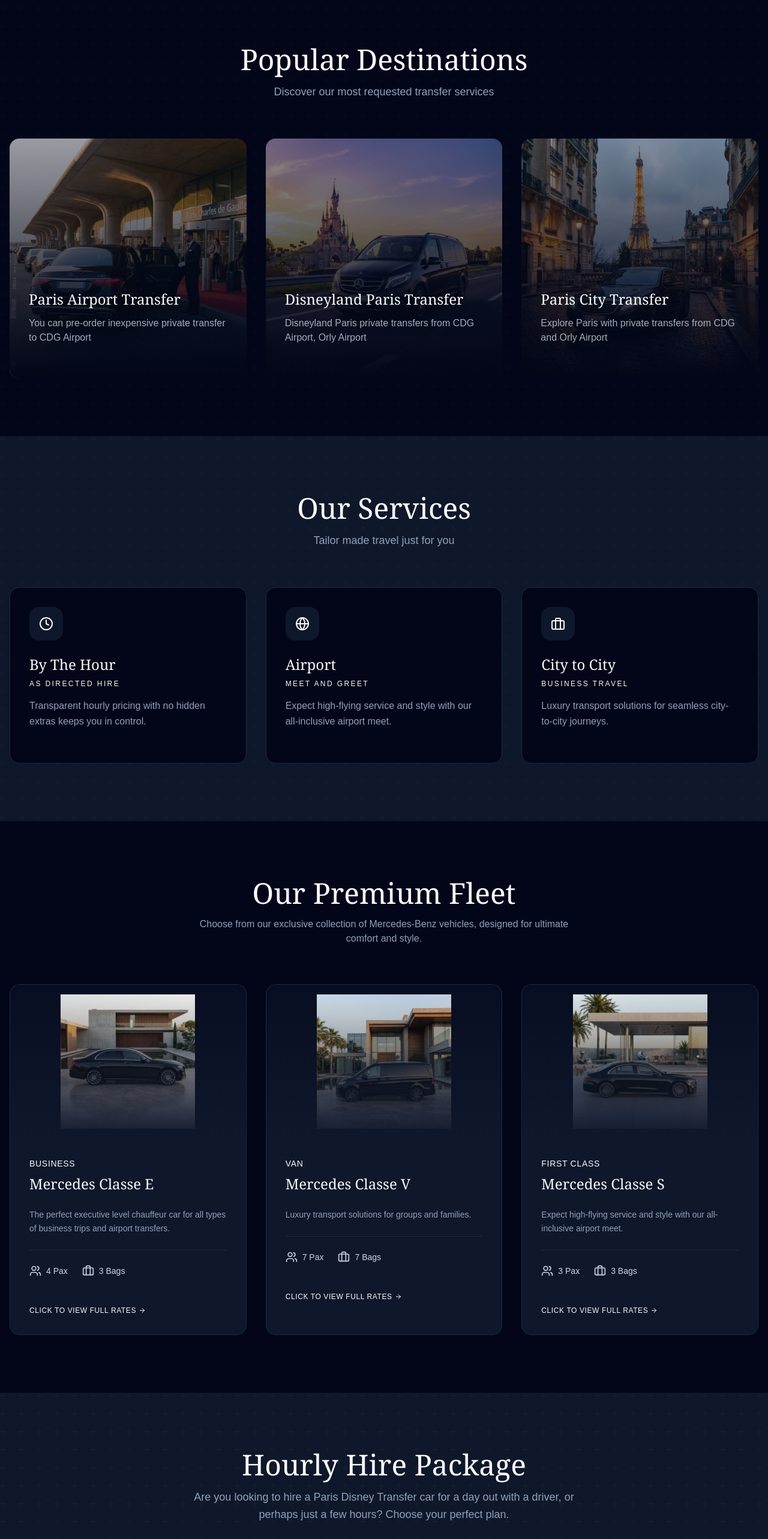
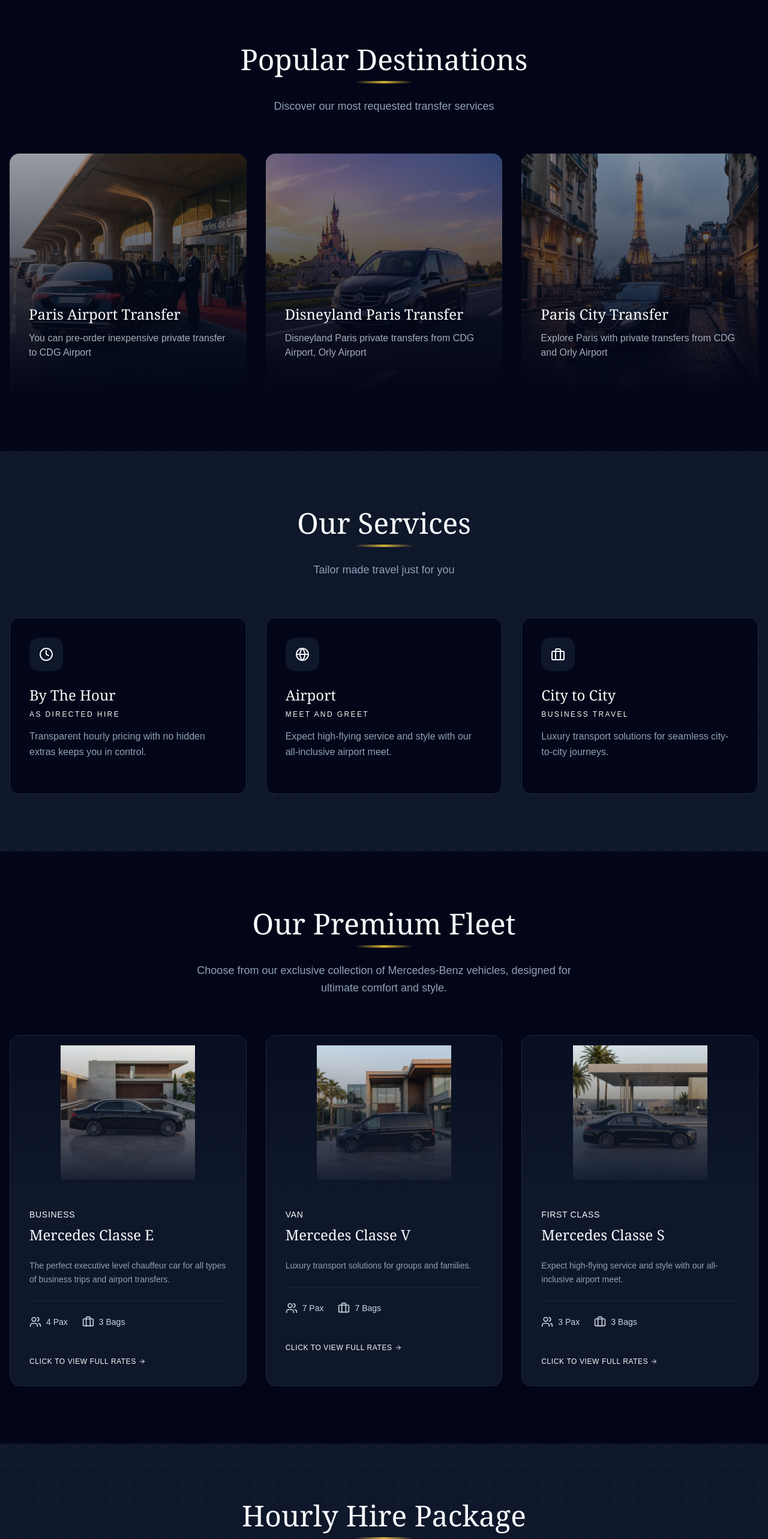
Before and after one commit to JosueNANTHAKUMAR/paris-limousine-service, a Next.js app: page / in a window 1280 px wide. Shown: the part 1060-3626 px from the top of the page at 60% size. Built offline with nearby package versions, Linux system fonts and the light colour scheme; a web font is replaced by a local one.

Commit message:
Implement premium UI polish: gold sticky button and section titles

```diff
--- a/src/app/page.tsx
+++ b/src/app/page.tsx
@@ -14,6 +14,7 @@ import { ScrollReveal } from "@/components/ui/ScrollReveal";
 import { BackgroundPattern } from "@/components/ui/BackgroundPattern";
 import { motion, AnimatePresence } from "framer-motion";
 import { useActiveSection } from "@/lib/hooks/useActiveSection";
+import { SectionTitle } from "@/components/ui/SectionTitle";
 
 import { QuoteCalculator } from "@/components/features/QuoteCalculator";
 
@@ -183,12 +184,11 @@ export default function Home() {
         <BackgroundPattern opacity={0.02} />
         <div className="container mx-auto px-4 relative z-10">
           <ScrollReveal>
-            <div className="text-center mb-16">
-              <h2 className="text-4xl md:text-5xl font-serif text-slate-50 mb-4">
-                Our <span className="text-gold">Services</span>
-              </h2>
-              <p className="text-slate-400 text-lg font-light">Tailor made travel just for you</p>
-            </div>
+            <SectionTitle
+              title="Our Services"
+              subtitle="Tailor made travel just for you"
+              light={true}
+            />
           </ScrollReveal>
 
           <div className="grid md:grid-cols-3 gap-8">
@@ -223,12 +223,11 @@ export default function Home() {
       <section id="about" className="py-24 bg-slate-900 relative overflow-hidden z-10">
         <div className="container mx-auto px-4 relative z-10">
           <ScrollReveal>
-            <div className="text-center mb-16">
-              <h2 className="text-4xl md:text-5xl font-serif text-slate-50 mb-6">Why Choose Us?</h2>
-              <p className="text-slate-400 max-w-2xl mx-auto text-lg font-light leading-relaxed">
-                Empowering Your Business Vision, Transforming The Challenges Into Opportunities.
-              </p>
-            </div>
+            <SectionTitle
+              title="Why Choose Us?"
+              subtitle="Empowering Your Business Vision, Transforming The Challenges Into Opportunities."
+              light={true}
+            />
           </ScrollReveal>
 
           <div className="grid md:grid-cols-3 gap-x-12 gap-y-16">
@@ -364,11 +363,11 @@ export default function Home() {
         initial={{ y: 100 }}
         animate={{ y: activeSection !== "booking" ? 0 : 100 }}
         transition={{ duration: 0.3 }}
-        className="fixed bottom-6 left-1/2 -translate-x-1/2 z-[40] lg:hidden w-full px-4 max-w-sm"
+        className="fixed bottom-6 inset-x-0 z-[40] lg:hidden flex justify-center px-4 pointer-events-none"
       >
         <button
           onClick={openModal}
-          className="w-full py-4 bg-[#D4AF37] text-slate-950 font-bold text-lg rounded-full shadow-2xl shadow-gold/20 flex items-center justify-center gap-2"
+          className="pointer-events-auto w-full max-w-sm py-4 bg-gradient-to-r from-[#D4AF37] to-[#F2D06B] text-slate-950 font-bold text-lg rounded-full shadow-[0_10px_30px_rgba(212,175,55,0.3)] flex items-center justify-center gap-2 border border-white/20"
         >
           Book Now <ArrowRight className="h-5 w-5" />
         </button>
--- a/src/components/features/DestinationsSection.tsx
+++ b/src/components/features/DestinationsSection.tsx
@@ -29,6 +29,7 @@ const DESTINATIONS = [
 ];
 
 import { BackgroundPattern } from "@/components/ui/BackgroundPattern";
+import { SectionTitle } from "@/components/ui/SectionTitle";
 
 export function DestinationsSection() {
     return (
@@ -36,12 +37,11 @@ export function DestinationsSection() {
             <BackgroundPattern opacity={0.02} />
             <div className="container mx-auto px-4">
                 <ScrollReveal>
-                    <div className="text-center mb-16">
-                        <h2 className="text-4xl md:text-5xl font-serif text-slate-50 mb-4">
-                            Popular <span className="text-gold">Destinations</span>
-                        </h2>
-                        <p className="text-slate-400 text-lg font-light">Discover our most requested transfer services</p>
-                    </div>
+                    <SectionTitle
+                        title="Popular Destinations"
+                        subtitle="Discover our most requested transfer services"
+                        light={true}
+                    />
                 </ScrollReveal>
 
                 <div className="grid md:grid-cols-3 gap-8">
--- a/src/components/features/FleetSection.tsx
+++ b/src/components/features/FleetSection.tsx
@@ -6,6 +6,7 @@ import { Users, Briefcase, X, Check, ArrowRight } from "lucide-react";
 import Image from "next/image";
 import { motion, AnimatePresence } from "framer-motion";
 import { Button } from "@/components/ui/Button";
+import { SectionTitle } from "@/components/ui/SectionTitle";
 
 export function FleetSection() {
     const [selectedVehicle, setSelectedVehicle] = useState<Vehicle | null>(null);
@@ -13,12 +14,11 @@ export function FleetSection() {
     return (
         <section id="fleet" className="py-24 bg-slate-950">
             <div className="container mx-auto px-4">
-                <div className="text-center mb-16 space-y-4">
-                    <h2 className="text-4xl md:text-5xl font-serif text-slate-50">Our Premium Fleet</h2>
-                    <p className="text-slate-400 max-w-2xl mx-auto">
-                        Choose from our exclusive collection of Mercedes-Benz vehicles, designed for ultimate comfort and style.
-                    </p>
-                </div>
+                <SectionTitle
+                    title="Our Premium Fleet"
+                    subtitle="Choose from our exclusive collection of Mercedes-Benz vehicles, designed for ultimate comfort and style."
+                    light={true}
+                />
 
                 <div className="grid grid-cols-1 md:grid-cols-3 gap-8">
                     {FLEET.map((vehicle) => (
--- a/src/components/features/HourlyPackages.tsx
+++ b/src/components/features/HourlyPackages.tsx
@@ -7,6 +7,7 @@ import { Button } from "@/components/ui/Button";
 import { motion, AnimatePresence } from "framer-motion";
 import Image from "next/image";
 import { BackgroundPattern } from "@/components/ui/BackgroundPattern";
+import { SectionTitle } from "@/components/ui/SectionTitle";
 
 const LANDMARKS = [
     { name: "Eiffel Tower", image: "/images/landmarks/eiffel.jpg" },
@@ -61,12 +62,11 @@ export function HourlyPackages() {
 
             <div className="container mx-auto px-4 relative z-10">
                 <ScrollReveal>
-                    <div className="text-center mb-16 space-y-4">
-                        <h2 className="text-4xl md:text-5xl font-serif text-slate-50">Hourly Hire Package</h2>
-                        <p className="text-slate-400 max-w-2xl mx-auto text-lg font-light leading-relaxed">
-                            Are you looking to hire a Paris Disney Transfer car for a day out with a driver, or perhaps just a few hours? Choose your perfect plan.
-                        </p>
-                    </div>
+                    <SectionTitle
+                        title="Hourly Hire Package"
+                        subtitle="Are you looking to hire a Paris Disney Transfer car for a day out with a driver, or perhaps just a few hours? Choose your perfect plan."
+                        light={true}
+                    />
                 </ScrollReveal>
 
                 <div className="grid md:grid-cols-3 gap-8">
--- /dev/null
+++ b/src/components/ui/SectionTitle.tsx
@@ -0,0 +1,37 @@
+import React from 'react';
+import { clsx } from 'clsx';
+import { motion } from 'framer-motion';
+
+interface SectionTitleProps {
+    title: string;
+    subtitle?: string;
+    className?: string;
+    light?: boolean;
+}
+
+export function SectionTitle({ title, subtitle, className, light = false }: SectionTitleProps) {
+    // Split title to highlight the last word or specific parts if needed
+    // For now, we'll keep it simple and allow the caller to pass rich text if needed,
+    // but for this component, we'll assume simple strings or handle highlighting internally if we want a specific pattern.
+    // Given the user request "soulignées en gold", we'll focus on the underline.
+
+    return (
+        <div className={clsx("text-center mb-16", className)}>
+            <h2 className={clsx(
+                "text-3xl md:text-5xl font-serif mb-6 relative inline-block",
+                light ? "text-slate-50" : "text-slate-900"
+            )}>
+                {title}
+                <span className="absolute -bottom-4 left-1/2 -translate-x-1/2 w-24 h-1 bg-gradient-to-r from-transparent via-[#D4AF37] to-transparent"></span>
+            </h2>
+            {subtitle && (
+                <p className={clsx(
+                    "text-lg font-light leading-relaxed max-w-2xl mx-auto mt-4",
+                    light ? "text-slate-400" : "text-slate-600"
+                )}>
+                    {subtitle}
+                </p>
+            )}
+        </div>
+    );
+}
```
